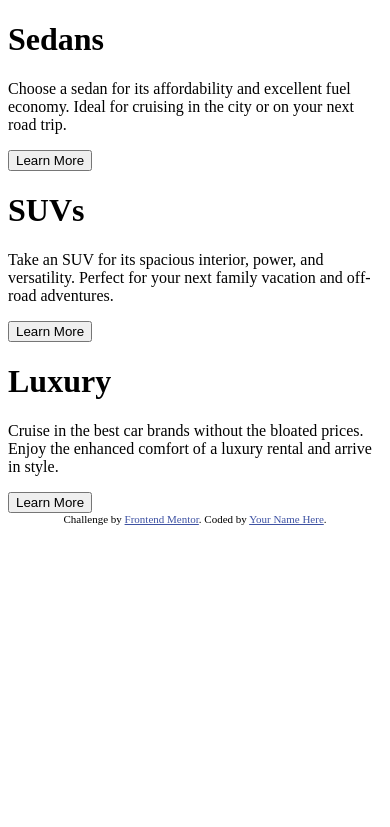
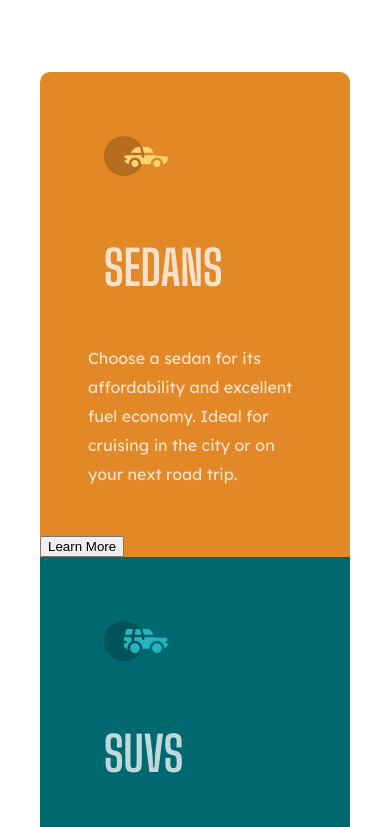
Before and after one commit to Mac20Q/FEM-3-col-preview-challenge, a plain HTML site: page 3-column-preview-card-component-main/index.html in a window 390 px wide. Shown: the top 827 px of the page. Drawn offline with Linux system fonts and the light colour scheme.

Commit message:
setting up mobile

```diff
--- a/3-column-preview-card-component-main/index.html
+++ b/3-column-preview-card-component-main/index.html
@@ -24,33 +24,40 @@
     <link rel="stylesheet" href="/css/style.css" />
   </head>
   <body>
-    <section-sedan>
-      <h1>Sedans</h1>
-
+    <section-sedan class="orange">
+      <div class="orange">
+        <img src="images/icon-sedans.svg" alt="">
+        <h1 class="title">Sedans</h1>
         <p>
-        Choose a sedan for its affordability and excellent fuel economy.
-        Ideal for cruising in the city or on your next road trip.
+          Choose a sedan for its affordability and excellent fuel economy. Ideal
+          for cruising in the city or on your next road trip.
         </p>
-      <button>Learn More</button>
+        <button class="btn">Learn More</button>
+      </div>
+    </section-sedan>
 
     <section-suv>
-        <h1>SUVs</h1>
+      <div class="teal">
+        <img src="images/icon-suvs.svg" alt="">
+        <h1 class="title">SUVs</h1>
         <p>
-          Take an SUV for its spacious interior, power, and versatility. Perfect for
-          your next family vacation and off-road adventures.
+          Take an SUV for its spacious interior, power, and versatility. Perfect
+          for your next family vacation and off-road adventures.
         </p>
-        <button>Learn More</button>
-            </section-sedan>
+        <button class="btn">Learn More</button>
+      </div>
     </section-suv>
 
     <section-luxury>
-      <h1>Luxury</h1>
+      <div class="dark-teal">
+        <img src="images/icon-luxury.svg" alt="">
+        <h1 class="title">Luxury</h1>
         <p>
-        Cruise in the best
-        car brands without the bloated prices. Enjoy the enhanced comfort of a
-        luxury rental and arrive in style.
+          Cruise in the best car brands without the bloated prices. Enjoy the
+          enhanced comfort of a luxury rental and arrive in style.
         </p>
-      <button>Learn More</button>
+        <button class="btn">Learn More</button>
+      </div>
     </section-luxury>
 
     <div class="attribution">
--- a/css/style.css
+++ b/css/style.css
@@ -3,17 +3,60 @@
     --color-secondary:  hsl(184, 100%, 22%);
     --color-dark: hsl(179, 100%, 13%);
     --color-transwhite:  hsla(0, 0%, 100%, 0.75);
-    --color-backgound:  hsl(0, 0%, 95%)
+    --color-backgound:  hsl(0, 0%, 95%);
 
     --ff-primary: 'Lexend Deca', sans-serif;
     --ff-titles:  'Big Shoulders Display', cursive;
+
+    margin: 4rem 2rem 6rem ;
 }
 /* font-family: 'Big Shoulders Display', cursive;
 font-family: 'Lexend Deca', sans-serif; */
+img{
+    padding-top: 4rem;
+    padding-left: 4rem;
+}
+
+.title {
+    text-transform: uppercase;
+    font-family: var(--ff-titles);
+    padding-left: 4rem;
+    padding-top: 1.7rem;
+    color: var(--color-transwhite);
+    font-weight: 700;
+    font-size: 3rem;
+}
+
+p {
+    font-family: var(--ff-primary);
+    font-weight: 400;
+    line-height: 1.8rem;
+    margin: 3rem;
+    color: var(--color-transwhite);
+}
+
+.orange {
+    background: var(--color-primary);
+    border-top-left-radius: 10px;
+    border-top-right-radius: 10px;
+
+}
+
+.teal {
+    background: var(--color-secondary);
+}
+
+.dark-teal {
+    background: var(--color-dark);
+    border-bottom-left-radius: 10px;
+    border-bottom-right-radius: 10px;
+}
 
 
+.attribution {
+    font-size: 11px; text-align: center;
+}
 
-
-.attribution { font-size: 11px; text-align: center; }
-
-.attribution a { color: hsl(228, 45%, 44%); }
+.attribution a {
+     color: hsl(228, 45%, 44%);
+}
```
Lines whose indentation alone changed are shown as unchanged.
